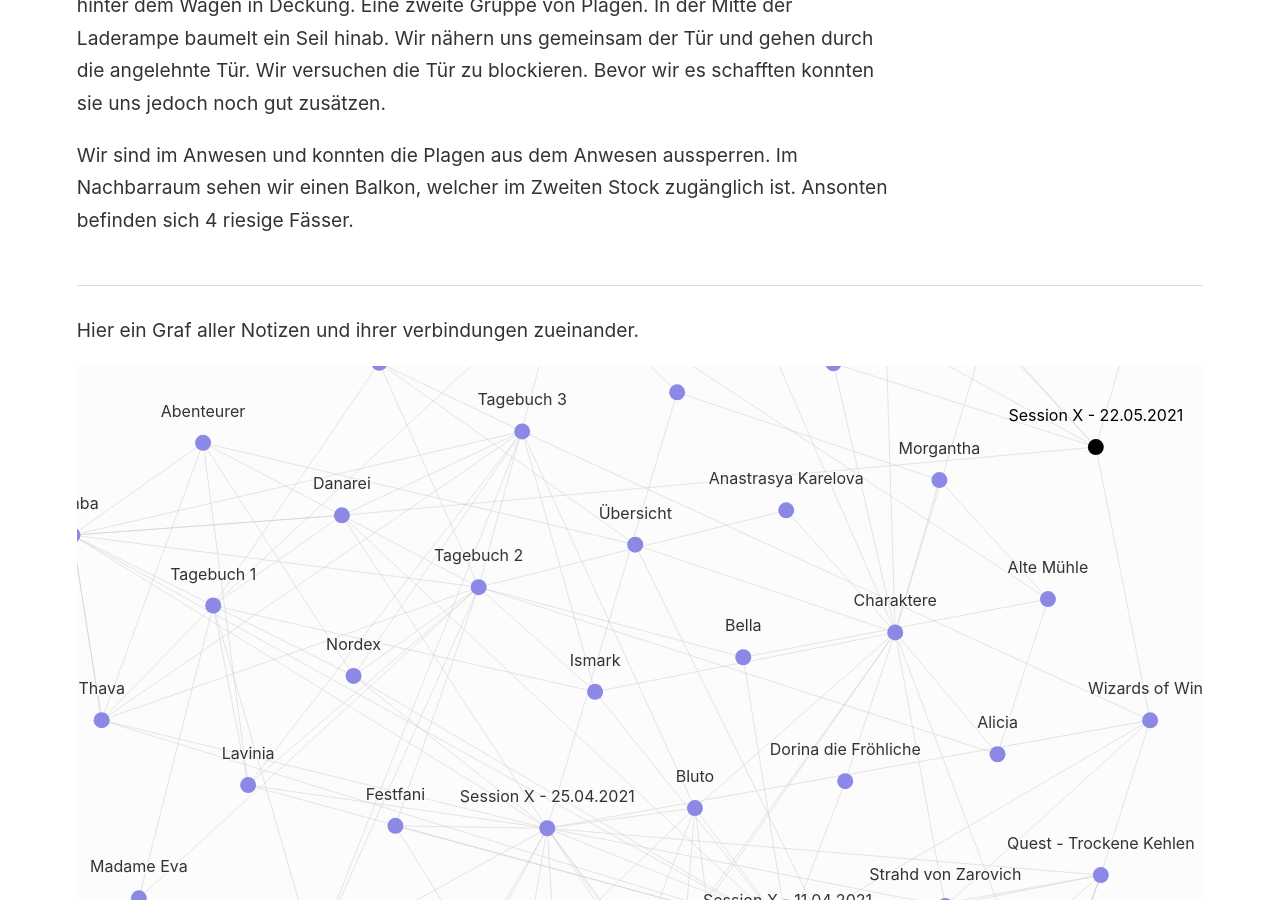
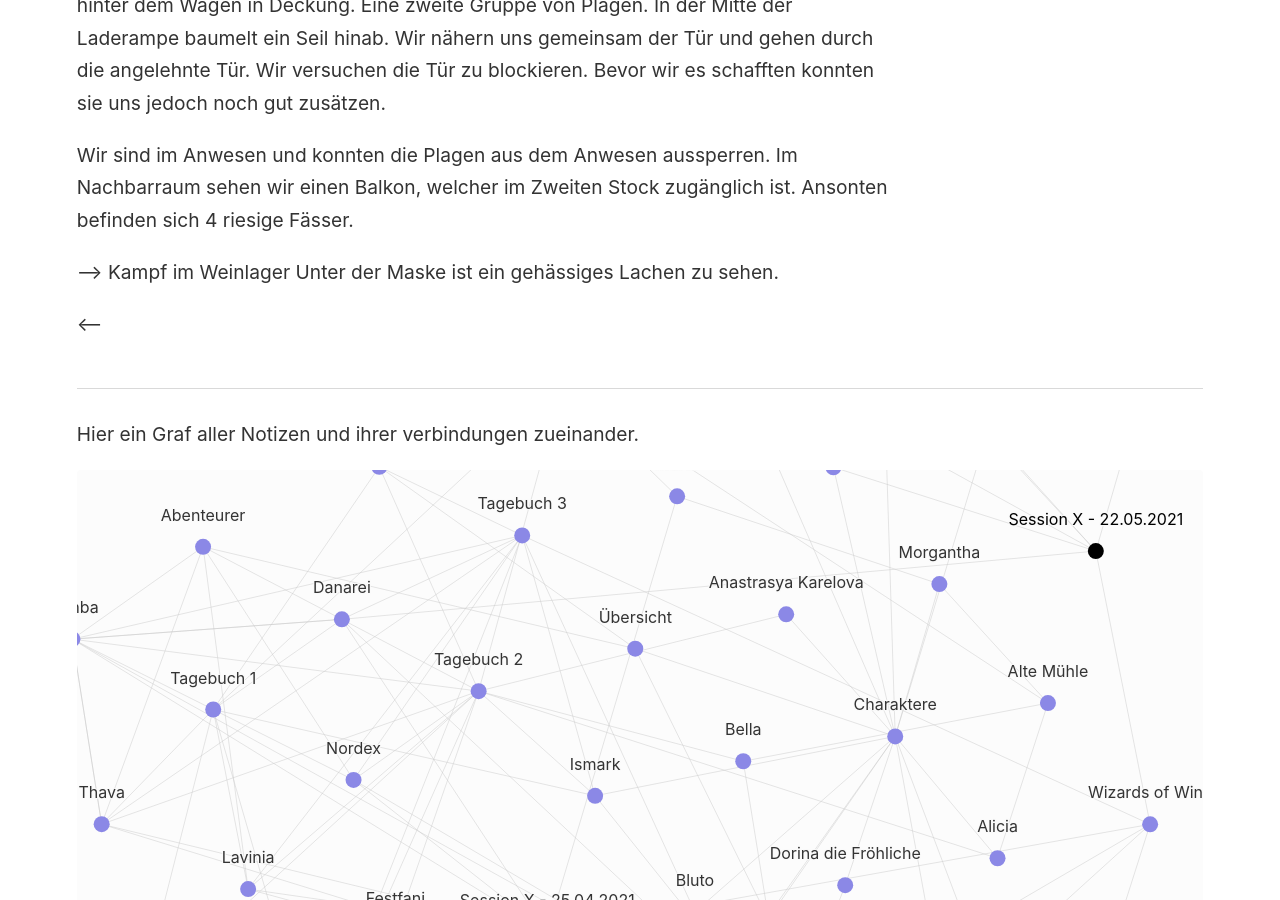
Before and after one commit to Julez404/CoS_Log, a Jekyll site: the page built from _notes/Session x - 2021-05-22.md, in a window 1280 px wide and 900 px high, scrolled down 1819 px. Built offline with Jekyll 4.4.1, drawn with Linux system fonts in a browser that asks for light colours.

Commit message:
Update via script

```diff
--- a/_notes/Session x - 2021-05-22.md
+++ b/_notes/Session x - 2021-05-22.md
@@ -39,3 +39,8 @@ Wir versuchen die Tür zu blockieren. Bevor wir es schafften konnten sie uns jed
 
 Wir sind im Anwesen und konnten die Plagen aus dem Anwesen aussperren.
 Im Nachbarraum sehen wir einen Balkon, welcher im Zweiten Stock zugänglich ist. Ansonten befinden sich 4 riesige Fässer.
+
+--> Kampf im Weinlager
+Unter der Maske ist ein gehässiges Lachen zu sehen.
+
+<--
```
Also changed, not shown: 1 other file.
